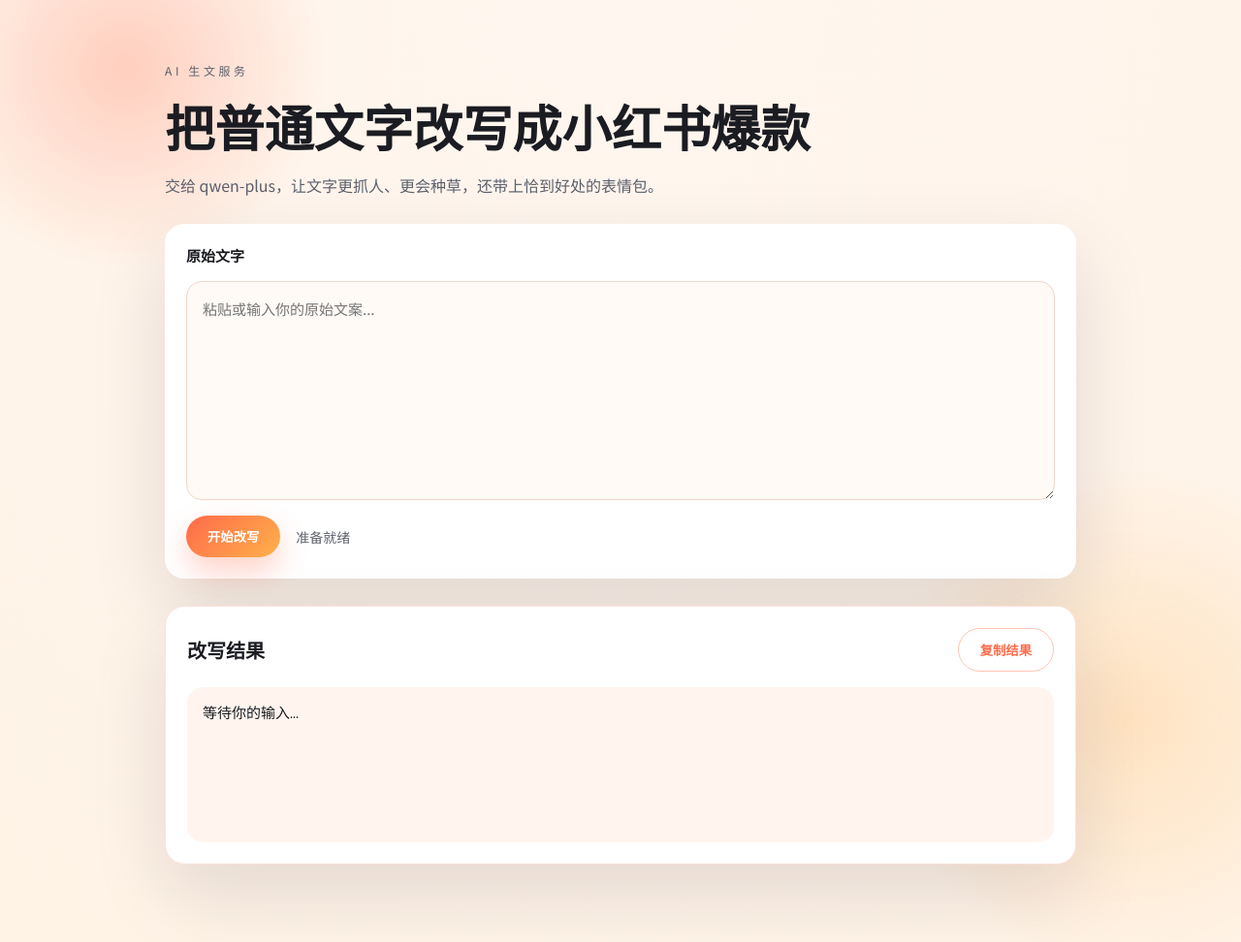
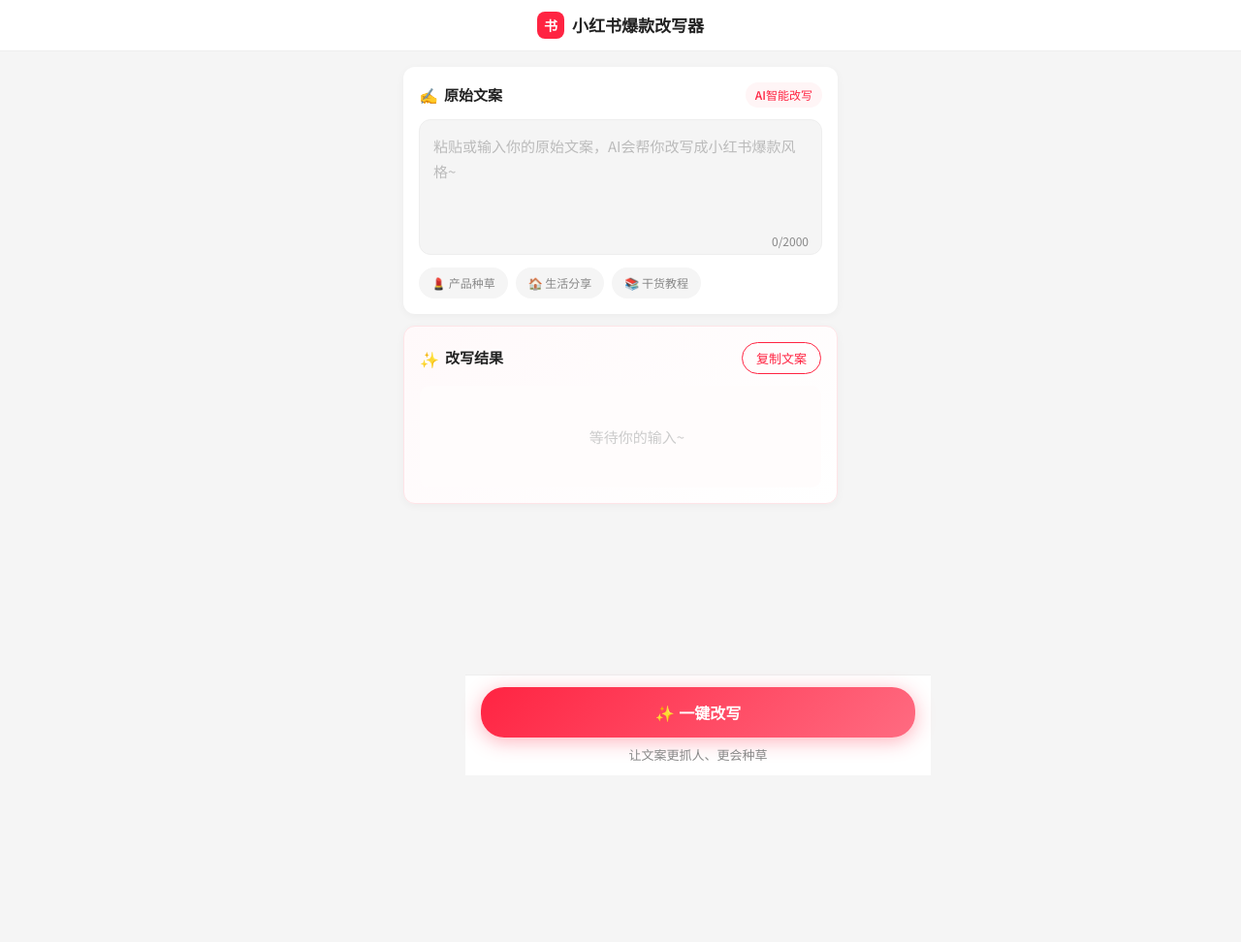
Before and after one commit to bopii6/git-, a website: page public/index.html in a window 1280 px wide. Shown: the whole page at 97% size. After the commit the page ends 800 px from the top, so only its background shows below. Drawn offline with nearby package versions, Linux system fonts and the light colour scheme.

Commit message:
Update frontend

```diff
--- a/public/index.html
+++ b/public/index.html
@@ -2,44 +2,69 @@
 <html lang="zh-CN">
   <head>
     <meta charset="utf-8" />
-    <meta name="viewport" content="width=device-width, initial-scale=1" />
+    <meta name="viewport" content="width=device-width, initial-scale=1, viewport-fit=cover" />
+    <meta name="theme-color" content="#FF2442" />
+    <meta name="apple-mobile-web-app-capable" content="yes" />
+    <meta name="apple-mobile-web-app-status-bar-style" content="default" />
     <title>小红书爆款改写器</title>
+    <meta name="description" content="AI智能改写，让你的文案秒变小红书爆款" />
     <link rel="stylesheet" href="styles.css" />
   </head>
   <body>
-    <div class="bg-orb orb-a"></div>
-    <div class="bg-orb orb-b"></div>
+    <!-- 顶部导航栏 -->
+    <nav class="nav-bar">
+      <div class="logo-icon">书</div>
+      <span class="title">小红书爆款改写器</span>
+    </nav>
 
-    <main class="shell">
-      <header class="hero">
-        <p class="eyebrow">AI 生文服务</p>
-        <h1>把普通文字改写成小红书爆款</h1>
-        <p class="subhead">
-          交给 qwen-plus，让文字更抓人、更会种草，还带上恰到好处的表情包。
-        </p>
-      </header>
+    <!-- 主容器 -->
+    <main class="app-container">
+      <!-- 输入卡片 -->
+      <div class="card fade-in">
+        <div class="card-header">
+          <h2 class="card-title">
+            <span class="icon">✍️</span>
+            原始文案
+          </h2>
+          <span class="card-badge">AI智能改写</span>
+        </div>
+        <div class="input-area">
+          <textarea
+            id="sourceText"
+            placeholder="粘贴或输入你的原始文案，AI会帮你改写成小红书爆款风格~"
+            maxlength="2000"
+          ></textarea>
+          <span class="char-count"><span id="charCount">0</span>/2000</span>
+        </div>
+        <div class="tips-row">
+          <span class="tip-tag" data-tip="产品种草">💄 产品种草</span>
+          <span class="tip-tag" data-tip="生活分享">🏠 生活分享</span>
+          <span class="tip-tag" data-tip="干货教程">📚 干货教程</span>
+        </div>
+      </div>
 
-      <section class="panel">
-        <label class="label" for="sourceText">原始文字</label>
-        <textarea
-          id="sourceText"
-          placeholder="粘贴或输入你的原始文案..."
-          rows="8"
-        ></textarea>
-        <div class="actions">
-          <button id="rewriteBtn">开始改写</button>
-          <span id="status" class="status">准备就绪</span>
+      <!-- 结果卡片 -->
+      <div class="card result-area fade-in">
+        <div class="card-header">
+          <h2 class="card-title">
+            <span class="icon">✨</span>
+            改写结果
+          </h2>
+          <button id="copyBtn" class="copy-btn">复制文案</button>
         </div>
-      </section>
+        <div id="result" class="result-content empty">
+          等待你的输入~
+        </div>
+      </div>
+    </main>
 
-      <section class="panel output">
-        <div class="output-head">
-          <h2>改写结果</h2>
-          <button id="copyBtn" class="ghost">复制结果</button>
-        </div>
-        <pre id="result">等待你的输入…</pre>
-      </section>
-    </main>
+    <!-- 底部固定按钮 -->
+    <div class="bottom-bar">
+      <button id="rewriteBtn" class="primary-btn">
+        ✨ 一键改写
+      </button>
+      <p id="status" class="status-text">让文案更抓人、更会种草</p>
+    </div>
 
     <script src="app.js"></script>
   </body>
--- a/public/styles.css
+++ b/public/styles.css
@@ -1,199 +1,325 @@
-@import url("https://fonts.googleapis.com/css2?family=Noto+Sans+SC:wght@400;500;700&family=Playfair+Display:wght@600;700&display=swap");
+@import url("https://fonts.googleapis.com/css2?family=Noto+Sans+SC:wght@400;500;600;700&display=swap");
 
 :root {
-  --ink: #1b1c22;
-  --muted: #5d606c;
-  --accent: #ff6b4a;
-  --accent-2: #ffb14a;
-  --bg: #fff3e6;
-  --panel: #ffffff;
-  --shadow: 0 30px 80px rgba(21, 16, 40, 0.12);
+  --xhs-red: #FF2442;
+  --xhs-red-light: #FF6B81;
+  --xhs-red-bg: #FFF5F6;
+  --xhs-orange: #FF9A3E;
+  --ink: #222222;
+  --muted: #888888;
+  --light-gray: #F5F5F5;
+  --border: #EEEEEE;
+  --bg: #FFFFFF;
+  --card: #FFFFFF;
+  --shadow-sm: 0 2px 8px rgba(0, 0, 0, 0.04);
+  --shadow-md: 0 4px 16px rgba(0, 0, 0, 0.08);
 }
 
 * {
   box-sizing: border-box;
+  margin: 0;
+  padding: 0;
 }
 
 body {
-  margin: 0;
+  font-family: "Noto Sans SC", -apple-system, BlinkMacSystemFont, "Segoe UI", sans-serif;
+  color: var(--ink);
+  background: var(--light-gray);
   min-height: 100vh;
-  font-family: "Noto Sans SC", sans-serif;
-  color: var(--ink);
-  background: radial-gradient(circle at top, #fff6ef, var(--bg));
-  overflow-x: hidden;
+  line-height: 1.5;
+  -webkit-font-smoothing: antialiased;
 }
 
-.bg-orb {
-  position: fixed;
-  border-radius: 999px;
-  filter: blur(0px);
-  opacity: 0.55;
-  z-index: 0;
+/* ========== 顶部导航栏 ========== */
+.nav-bar {
+  position: sticky;
+  top: 0;
+  z-index: 100;
+  background: var(--bg);
+  border-bottom: 1px solid var(--border);
+  padding: 12px 16px;
+  display: flex;
+  align-items: center;
+  justify-content: center;
+  gap: 8px;
 }
 
-.orb-a {
-  width: 420px;
-  height: 420px;
-  background: radial-gradient(circle, rgba(255, 107, 74, 0.5), transparent 70%);
-  top: -140px;
-  left: -80px;
+.nav-bar .logo-icon {
+  width: 28px;
+  height: 28px;
+  background: var(--xhs-red);
+  border-radius: 8px;
+  display: flex;
+  align-items: center;
+  justify-content: center;
+  color: #fff;
+  font-size: 14px;
+  font-weight: 700;
 }
 
-.orb-b {
-  width: 520px;
-  height: 520px;
-  background: radial-gradient(circle, rgba(255, 177, 74, 0.45), transparent 70%);
-  bottom: -200px;
-  right: -140px;
+.nav-bar .title {
+  font-size: 17px;
+  font-weight: 600;
+  color: var(--ink);
 }
 
-.shell {
-  position: relative;
-  z-index: 1;
-  max-width: 980px;
+/* ========== 主容器 ========== */
+.app-container {
+  max-width: 480px;
   margin: 0 auto;
-  padding: 64px 20px 80px;
-  display: grid;
-  gap: 28px;
-  animation: fadeIn 700ms ease-out;
-}
-
-.hero {
-  display: grid;
+  padding: 16px 16px 120px;
+  display: flex;
+  flex-direction: column;
   gap: 12px;
 }
 
-.eyebrow {
-  text-transform: uppercase;
-  letter-spacing: 0.3em;
-  font-size: 12px;
-  color: var(--muted);
-  margin: 0;
+/* ========== 卡片样式 ========== */
+.card {
+  background: var(--card);
+  border-radius: 12px;
+  padding: 16px;
+  box-shadow: var(--shadow-sm);
 }
 
-h1 {
-  font-family: "Playfair Display", serif;
-  font-size: clamp(32px, 4vw, 54px);
-  margin: 0;
+.card-header {
+  display: flex;
+  align-items: center;
+  justify-content: space-between;
+  margin-bottom: 12px;
 }
 
-.subhead {
-  font-size: 16px;
-  color: var(--muted);
-  margin: 0;
-  max-width: 560px;
+.card-title {
+  font-size: 15px;
+  font-weight: 600;
+  color: var(--ink);
+  display: flex;
+  align-items: center;
+  gap: 6px;
 }
 
-.panel {
-  background: var(--panel);
-  border-radius: 20px;
-  padding: 22px;
-  box-shadow: var(--shadow);
-  display: grid;
-  gap: 16px;
-  animation: rise 650ms ease-out;
+.card-title .icon {
+  font-size: 16px;
 }
 
-.label {
-  font-weight: 600;
-  font-size: 15px;
+.card-badge {
+  font-size: 12px;
+  color: var(--xhs-red);
+  background: var(--xhs-red-bg);
+  padding: 4px 10px;
+  border-radius: 20px;
+  font-weight: 500;
 }
 
-textarea {
-  width: 100%;
-  border-radius: 16px;
-  border: 1px solid #f0d6c8;
-  padding: 16px;
-  font-size: 15px;
-  line-height: 1.6;
-  min-height: 180px;
-  resize: vertical;
-  font-family: inherit;
-  background: #fffaf6;
+/* ========== 输入区域 ========== */
+.input-area {
+  position: relative;
 }
 
-.actions {
-  display: flex;
-  align-items: center;
-  gap: 16px;
-  flex-wrap: wrap;
+.input-area textarea {
+  width: 100%;
+  min-height: 140px;
+  border: 1px solid var(--border);
+  border-radius: 12px;
+  padding: 14px;
+  font-size: 15px;
+  line-height: 1.7;
+  resize: none;
+  font-family: inherit;
+  background: var(--light-gray);
+  color: var(--ink);
+  transition: border-color 0.2s, background 0.2s;
 }
 
-button {
-  border: none;
-  background: linear-gradient(135deg, var(--accent), var(--accent-2));
-  color: #fff;
-  padding: 12px 22px;
-  border-radius: 999px;
-  font-weight: 600;
-  cursor: pointer;
-  transition: transform 150ms ease, box-shadow 150ms ease;
-  box-shadow: 0 14px 30px rgba(255, 107, 74, 0.3);
+.input-area textarea:focus {
+  outline: none;
+  border-color: var(--xhs-red);
+  background: #fff;
 }
 
-button:hover {
-  transform: translateY(-1px);
+.input-area textarea::placeholder {
+  color: #bbb;
 }
 
-button:disabled {
-  opacity: 0.6;
-  cursor: not-allowed;
-}
-
-.status {
-  font-size: 14px;
+.char-count {
+  position: absolute;
+  bottom: 10px;
+  right: 14px;
+  font-size: 12px;
   color: var(--muted);
 }
 
-.output {
-  border: 1px solid rgba(255, 107, 74, 0.2);
+/* ========== 结果区域 ========== */
+.result-area {
+  background: linear-gradient(145deg, #FFF9FA 0%, #FFFFFF 100%);
+  border: 1px solid #FFE4E7;
 }
 
-.output-head {
-  display: flex;
-  justify-content: space-between;
-  align-items: center;
-  gap: 12px;
-  flex-wrap: wrap;
+.result-content {
+  font-size: 15px;
+  line-height: 1.8;
+  color: var(--ink);
+  white-space: pre-wrap;
+  word-break: break-word;
+  min-height: 100px;
+  padding: 12px;
+  background: #FFFCFC;
+  border-radius: 10px;
 }
 
-.output h2 {
-  margin: 0;
-  font-size: 20px;
+.result-content.empty {
+  color: #ccc;
+  text-align: center;
+  display: flex;
+  align-items: center;
+  justify-content: center;
 }
 
-.ghost {
-  background: transparent;
-  color: var(--accent);
-  border: 1px solid rgba(255, 107, 74, 0.4);
-  box-shadow: none;
+.copy-btn {
+  background: none;
+  border: 1px solid var(--xhs-red);
+  color: var(--xhs-red);
+  font-size: 13px;
+  padding: 6px 14px;
+  border-radius: 20px;
+  cursor: pointer;
+  font-weight: 500;
+  transition: all 0.2s;
 }
 
-pre {
-  white-space: pre-wrap;
-  word-break: break-word;
-  background: #fff5ee;
+.copy-btn:hover {
+  background: var(--xhs-red);
+  color: #fff;
+}
+
+.copy-btn:active {
+  transform: scale(0.95);
+}
+
+/* ========== 底部固定按钮 ========== */
+.bottom-bar {
+  position: fixed;
+  bottom: 0;
+  left: 0;
+  right: 0;
+  background: var(--bg);
+  padding: 12px 16px;
+  padding-bottom: max(12px, env(safe-area-inset-bottom));
+  border-top: 1px solid var(--border);
+  display: flex;
+  flex-direction: column;
+  gap: 8px;
+  max-width: 480px;
+  margin: 0 auto;
+}
+
+.primary-btn {
+  width: 100%;
+  padding: 14px 0;
+  border: none;
+  border-radius: 24px;
+  font-size: 16px;
+  font-weight: 600;
+  cursor: pointer;
+  transition: all 0.2s;
+  background: linear-gradient(135deg, var(--xhs-red) 0%, var(--xhs-red-light) 100%);
+  color: #fff;
+  box-shadow: 0 4px 20px rgba(255, 36, 66, 0.35);
+}
+
+.primary-btn:hover {
+  transform: translateY(-1px);
+  box-shadow: 0 6px 24px rgba(255, 36, 66, 0.4);
+}
+
+.primary-btn:active {
+  transform: translateY(0);
+  box-shadow: 0 2px 12px rgba(255, 36, 66, 0.3);
+}
+
+.primary-btn:disabled {
+  opacity: 0.6;
+  cursor: not-allowed;
+  transform: none;
+}
+
+.status-text {
+  text-align: center;
+  font-size: 13px;
+  color: var(--muted);
+}
+
+/* ========== 加载动画 ========== */
+.loading-dots {
+  display: inline-flex;
+  gap: 4px;
+  align-items: center;
+}
+
+.loading-dots span {
+  width: 6px;
+  height: 6px;
+  background: var(--xhs-red);
+  border-radius: 50%;
+  animation: bounce 1.4s infinite ease-in-out both;
+}
+
+.loading-dots span:nth-child(1) { animation-delay: -0.32s; }
+.loading-dots span:nth-child(2) { animation-delay: -0.16s; }
+.loading-dots span:nth-child(3) { animation-delay: 0s; }
+
+@keyframes bounce {
+  0%, 80%, 100% {
+    transform: scale(0);
+    opacity: 0.5;
+  }
+  40% {
+    transform: scale(1);
+    opacity: 1;
+  }
+}
+
+/* ========== 提示标签 ========== */
+.tips-row {
+  display: flex;
+  gap: 8px;
+  flex-wrap: wrap;
+  margin-top: 8px;
+}
+
+.tip-tag {
+  font-size: 12px;
+  color: var(--muted);
+  background: var(--light-gray);
+  padding: 6px 12px;
   border-radius: 16px;
-  padding: 16px;
-  margin: 0;
-  font-size: 15px;
-  line-height: 1.7;
-  min-height: 160px;
+  cursor: pointer;
+  transition: all 0.2s;
+  border: 1px solid transparent;
+}
+
+.tip-tag:hover {
+  color: var(--xhs-red);
+  border-color: var(--xhs-red-bg);
+  background: var(--xhs-red-bg);
+}
+
+/* ========== 响应式 ========== */
+@media (min-width: 481px) {
+  .bottom-bar {
+    left: 50%;
+    transform: translateX(-50%);
+  }
+}
+
+/* ========== 动画 ========== */
+.fade-in {
+  animation: fadeIn 0.3s ease-out;
 }
 
 @keyframes fadeIn {
   from {
     opacity: 0;
-  }
-  to {
-    opacity: 1;
-  }
-}
-
-@keyframes rise {
-  from {
-    opacity: 0;
-    transform: translateY(12px);
+    transform: translateY(8px);
   }
   to {
     opacity: 1;
@@ -201,13 +327,20 @@ pre {
   }
 }
 
-@media (max-width: 720px) {
-  .shell {
-    padding: 40px 16px 60px;
-  }
+/* ========== 滚动条美化 ========== */
+::-webkit-scrollbar {
+  width: 4px;
+}
 
-  .output-head {
-    flex-direction: column;
-    align-items: flex-start;
-  }
+::-webkit-scrollbar-track {
+  background: transparent;
 }
+
+::-webkit-scrollbar-thumb {
+  background: #ddd;
+  border-radius: 4px;
+}
+
+::-webkit-scrollbar-thumb:hover {
+  background: #ccc;
+}
```
Also changed, not shown: public/app.js (+57 -9 lines).
